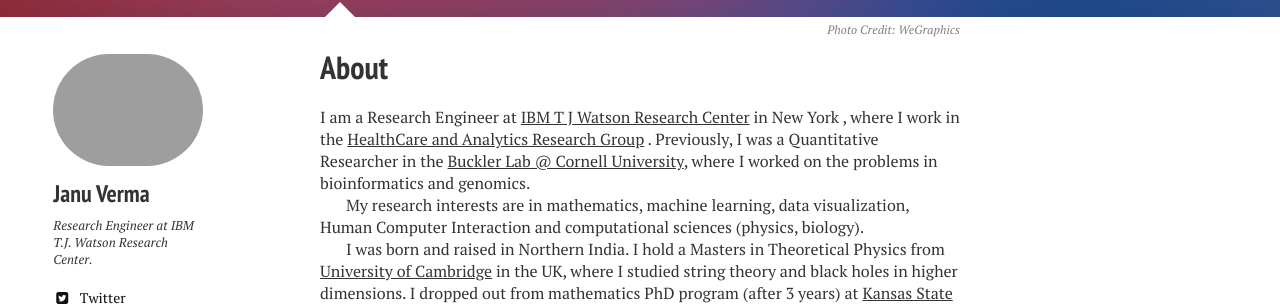
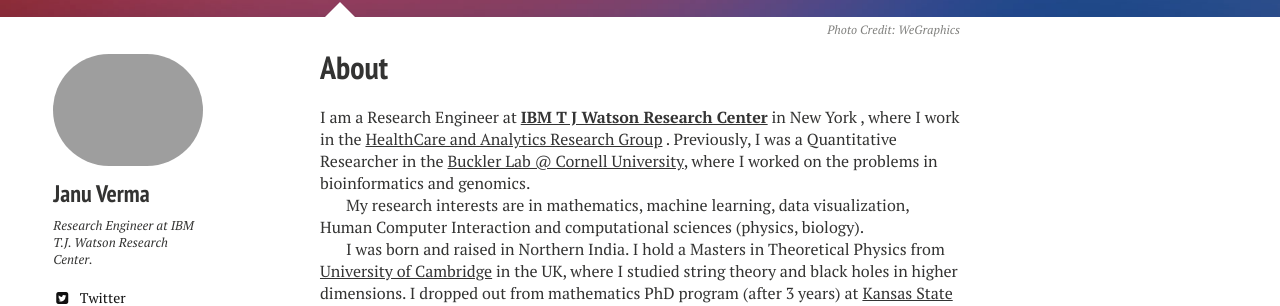
Before and after one commit to Jverma/Jverma.github.io, a Jekyll site: the page built from about/index.md, in a window 1280 px wide. Shown: the part 404-710 px from the top of the page. Built offline with Jekyll 4.4.1, drawn with Linux system fonts in a browser that asks for light colours; nearby versions of some CDN libraries.

```diff
--- a/about/index.md
+++ b/about/index.md
@@ -9,7 +9,7 @@ image:
   credit: WeGraphics
   creditlink: http://wegraphics.net/downloads/free-ultimate-blurred-background-pack/
 ---
-I am a Research Engineer at [IBM T J Watson Research Center](http://www.research.ibm.com) in New York , where I work in the [HealthCare and Analytics Research Group](http://www.research.ibm.com/healthcare/) . Previously, I was a Quantitative Researcher in the [Buckler Lab @ Cornell University](http://www.maizegenetics.net), where I worked on the problems in bioinformatics and genomics.
+I am a Research Engineer at [**IBM T J Watson Research Center**](http://www.research.ibm.com) in New York , where I work in the [HealthCare and Analytics Research Group](http://www.research.ibm.com/healthcare/) . Previously, I was a Quantitative Researcher in the [Buckler Lab @ Cornell University](http://www.maizegenetics.net), where I worked on the problems in bioinformatics and genomics.
 
 My research interests are in mathematics, machine learning, data visualization, Human Computer Interaction and computational sciences (physics, biology).
 
```
